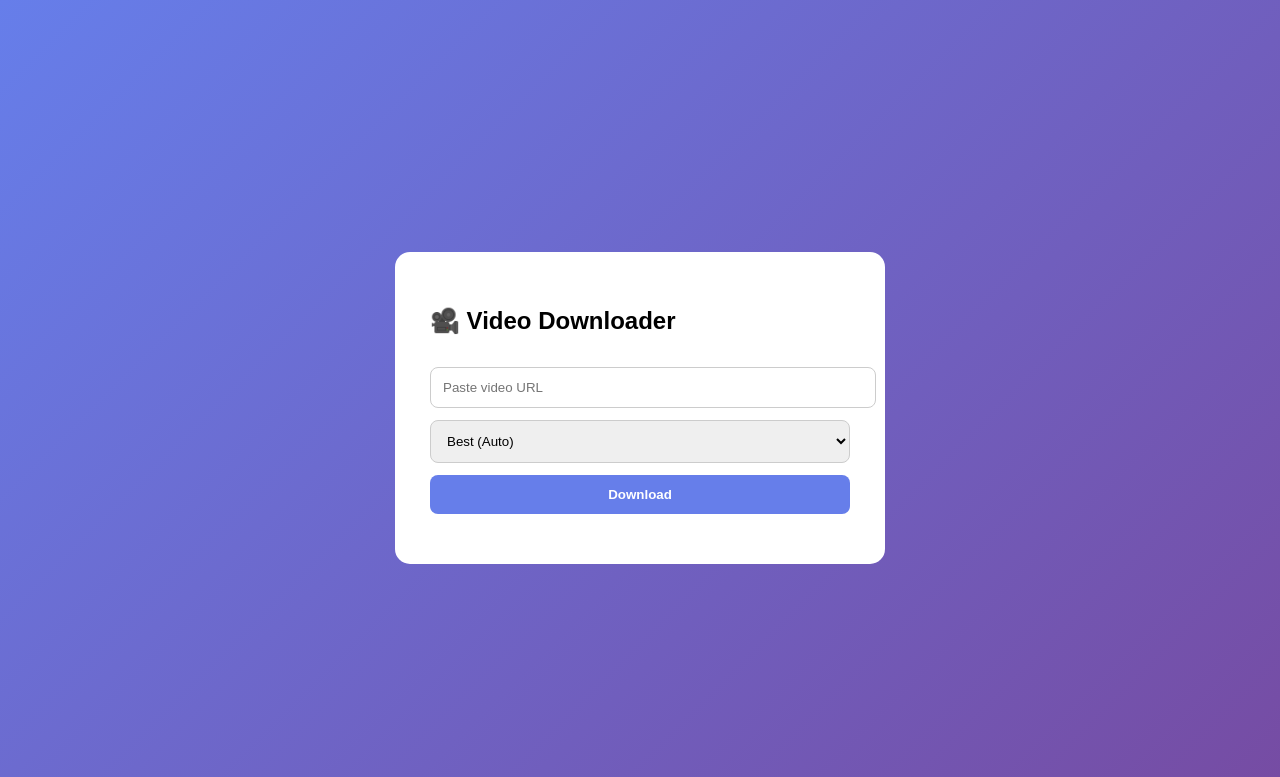
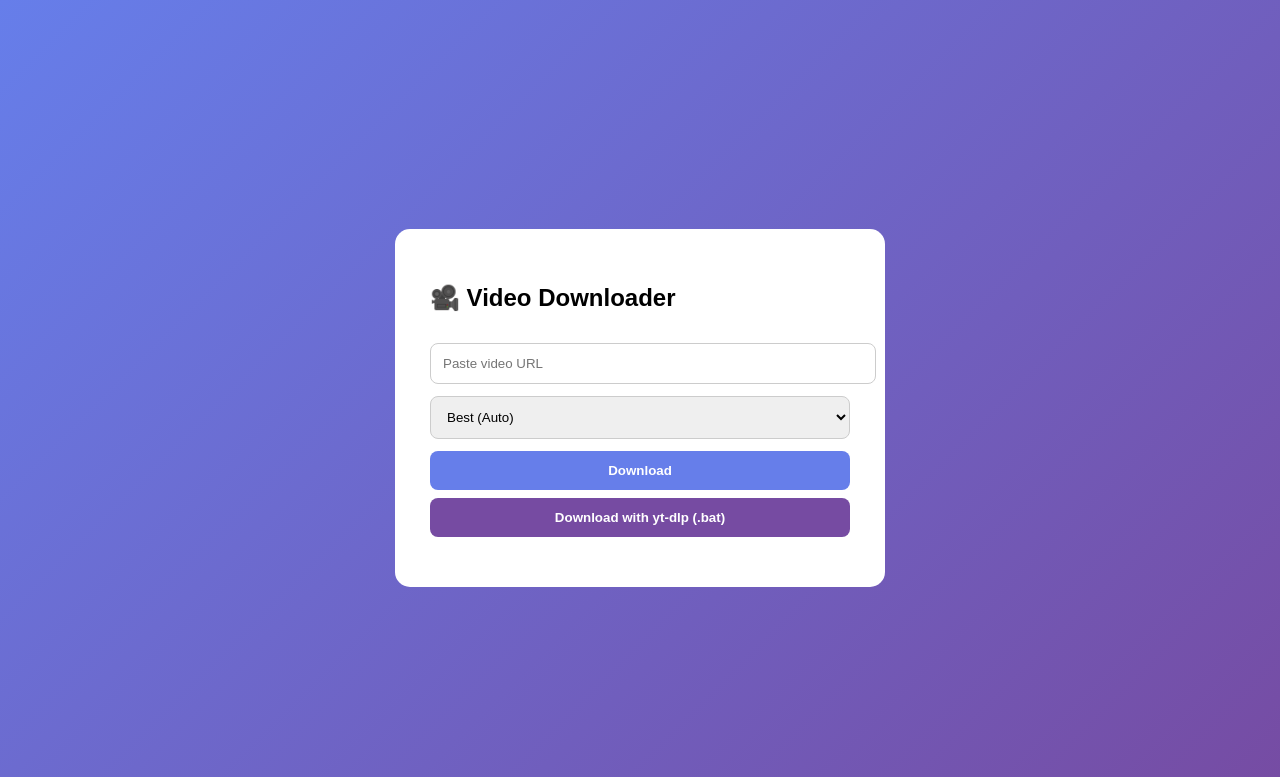
Before and after one commit to Skyloholic/vidvid, a Flask app: page / in a window 1280 px wide. Shown: the top 777 px of the page. Run offline with Flask 3, Linux system fonts and the light colour scheme.

Commit message:
Add .bat generator for yt-dlp and button to UI

```diff
--- a/app.py
+++ b/app.py
@@ -50,6 +50,26 @@ def cleanup_file(path, delay=20):
 @app.route('/')
 def index():
     return render_template('index.html')
+
+
+# Route to generate .bat file for yt-dlp
+@app.route('/bat')
+def bat_file():
+    url = request.args.get('url', '').strip()
+    bat_content = (
+        '@echo off\n'
+        'yt-dlp -f bestvideo+bestaudio --merge-output-format mp4 "{url}"\n'
+        'pause\n'
+    ).format(url=url)
+    # Write to temp file and send, or send as attachment
+    from io import BytesIO
+    bat_bytes = BytesIO(bat_content.encode('utf-8'))
+    return send_file(
+        bat_bytes,
+        as_attachment=True,
+        download_name='download.bat',
+        mimetype='application/octet-stream'
+    )
 
 
 @app.route('/download', methods=['POST'])
--- a/templates/index.html
+++ b/templates/index.html
@@ -58,12 +58,14 @@ button:disabled {
     </select>
 
     <button id="btn">Download</button>
+    <button id="bat-btn" style="margin-top:8px;background:#764ba2;">Download with yt-dlp (.bat)</button>
     <div id="msg"></div>
 </div>
 
 <script>
 const btn = document.getElementById('btn');
 const msg = document.getElementById('msg');
+const batBtn = document.getElementById('bat-btn');
 
 btn.onclick = async () => {
     const url = document.getElementById('url').value;
@@ -109,6 +111,23 @@ btn.onclick = async () => {
         btn.disabled = false;
     }
 };
+
+batBtn.onclick = () => {
+    const url = document.getElementById('url').value.trim();
+    if (!url.startsWith('http')) {
+        msg.textContent = "Invalid URL for .bat";
+        return;
+    }
+    // Download .bat file with video URL as argument
+    const batUrl = `/bat?url=${encodeURIComponent(url)}`;
+    const a = document.createElement('a');
+    a.href = batUrl;
+    a.download = 'download.bat';
+    document.body.appendChild(a);
+    a.click();
+    document.body.removeChild(a);
+    msg.textContent = ".bat file downloaded. Double-click to start yt-dlp.";
+};
 </script>
 </body>
 </html>
```
